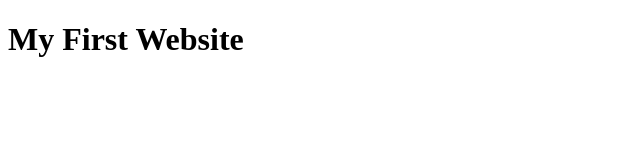
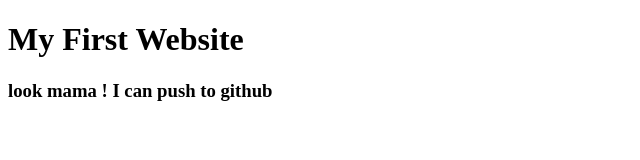
Before and after one commit to faisal-anwar/first-website, a plain HTML site: page index.html in a window 1280 px wide. Shown: the whole page, without its empty margins (0-640 px from the left). Drawn offline with Linux system fonts and the light colour scheme.

Commit message:
learned github

```diff
--- a/index.html
+++ b/index.html
@@ -7,5 +7,6 @@
 </head>
 <body>
     <h1>My First Website</h1>
+    <h3>look mama ! I can push to github</h3>
 </body>
 </html>
```
